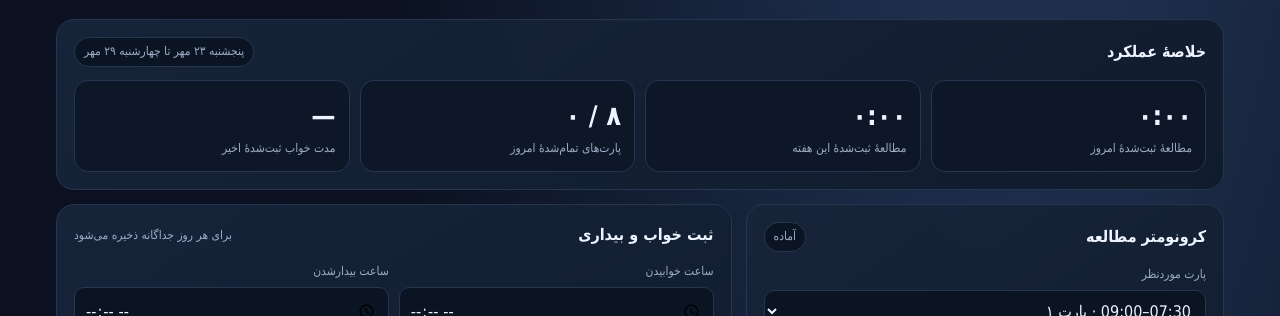
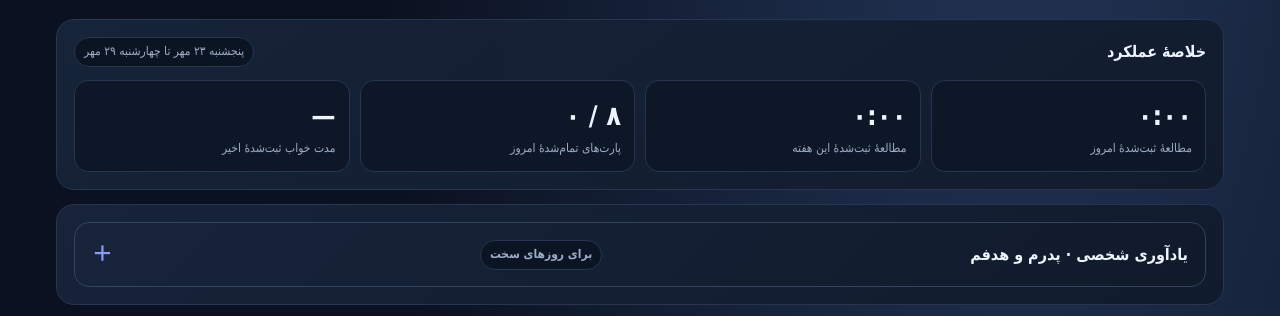
Before and after one commit to msadra4401-dotcom/Lyra-study, a plain HTML site: page focus-log.html in a window 1280 px wide. Shown: the part 133-449 px from the top of the page. Drawn offline with Linux system fonts and the light colour scheme.

Commit message:
Add collapsible motivation reminder

```diff
--- a/focus-log.html
+++ b/focus-log.html
@@ -27,7 +27,7 @@ button,input,textarea,select{font:inherit}button{cursor:pointer;border:1px solid
 .livebadge{display:inline-block;border-radius:999px;padding:3px 9px;background:#173f39;color:#9cf0cf;font-size:12px;margin-bottom:8px}
 .livebadge.next{background:#3c2c18;color:#ffcf91}
 @media(max-width:600px){.livegrid{grid-template-columns:1fr}}
-</style>
+.motivation{border:1px solid #34445f;border-radius:15px;background:linear-gradient(135deg,#17243a,#101a2b);overflow:hidden}.motivation summary{cursor:pointer;list-style:none;padding:15px 17px;display:flex;align-items:center;justify-content:space-between;gap:12px;font-weight:800}.motivation summary::-webkit-details-marker{display:none}.motivation summary:after{content:'＋';font-size:20px;color:var(--accent)}.motivation[open] summary:after{content:'−'}.motivation-body{padding:0 17px 17px;color:#dce6f8}.motivation-quote{border-right:3px solid var(--accent);padding:8px 13px;margin:12px 0;background:#0b142388;border-radius:0 10px 10px 0}.motivation-body p{margin:9px 0}.motivation-foot{font-size:12px;color:var(--muted);margin-top:12px}</style>
 </head>
 <body><main class="wrap">
 <header class="top"><div><div class="eyebrow">LYRA / FOCUS LOG</div><h1 class="title">مرکز ثبت مطالعه</h1><div class="sub">برنامهٔ زمانی، کرونومتر، گزارش روزانه و بررسی ارتباط عملکرد با پارت‌ها</div></div><div class="datebox"><span>تاریخ</span><strong id="todayLabel"></strong></div></header>
@@ -38,7 +38,7 @@ button,input,textarea,select{font:inherit}button{cursor:pointer;border:1px solid
 <div class="stat"><div class="n" id="todayParts">۰ / ۰</div><div class="l">پارت‌های تمام‌شدهٔ امروز</div></div>
 <div class="stat"><div class="n" id="sleepStat">—</div><div class="l">مدت خواب ثبت‌شدهٔ اخیر</div></div>
 </div></div>
-<div class="card span5"><div class="cardhead"><h2>کرونومتر مطالعه</h2><span class="pill" id="timerState">آماده</span></div>
+<div class="card span12"><details class="motivation"><summary><span>یادآوری شخصی · پدرم و هدفم</span><span class="pill">برای روزهای سخت</span></summary><div class="motivation-body"><p>یادت باشد پدرت و خانواده‌ات برای فراهم‌شدن فرصت‌هایت زحمت کشیده‌اند. این یادآوری قرار نیست بارِ احساس گناه باشد؛ می‌تواند دلیلی باشد برای اینکه فرصت امروزت را جدی بگیری.</p><div class="motivation-quote"><strong>من لازم نیست بی‌نقص باشم؛ باید بعد از لغزش، دوباره به مسیر برگردم.</strong></div><div class="motivation-quote">آینده‌ام با آرزو تنها ساخته نمی‌شود؛ با کارهایی ساخته می‌شود که امروز واقعاً انجام می‌دهم.</div><div class="motivation-quote">هدفم این است که برای کنکورم پیوسته و هوشمندانه تلاش کنم و توانایی‌هایم را جدی بگیرم.</div><div class="motivation-quote">قدردانی از زحمت خانواده یعنی مسئولانه از فرصت‌هایم استفاده کنم، نه اینکه خودم را با سرزنش از پا بیندازم.</div><div class="motivation-quote">لازم نیست همین حالا همهٔ آینده را حل کنم. فقط پارت بعدی را شروع می‌کنم.</div><p><strong>از خودت بپرس:</strong> «یک کار واقعی که امروز مرا به هدفم نزدیک می‌کند چیست؟» انتخابش کن و شروع کن.</p><div class="motivation-foot">استراحت و خواب کافی هم بخشی از تلاش جدی‌اند.</div></div></details></div><div class="card span5"><div class="cardhead"><h2>کرونومتر مطالعه</h2><span class="pill" id="timerState">آماده</span></div>
 <div class="field"><label for="timerSlot">پارت موردنظر</label><select id="timerSlot"></select></div>
 <div class="timer" id="clock">00:00:00</div><div class="timerhint" id="timerHint">برای ثبت زمان واقعی، یک پارت انتخاب کن.</div>
 <div class="timerbuttons"><button class="primary" id="startBtn">شروع</button><button id="pauseBtn" disabled>توقف موقت</button><button class="success" id="finishBtn" disabled>پایان و ثبت</button></div>
```
